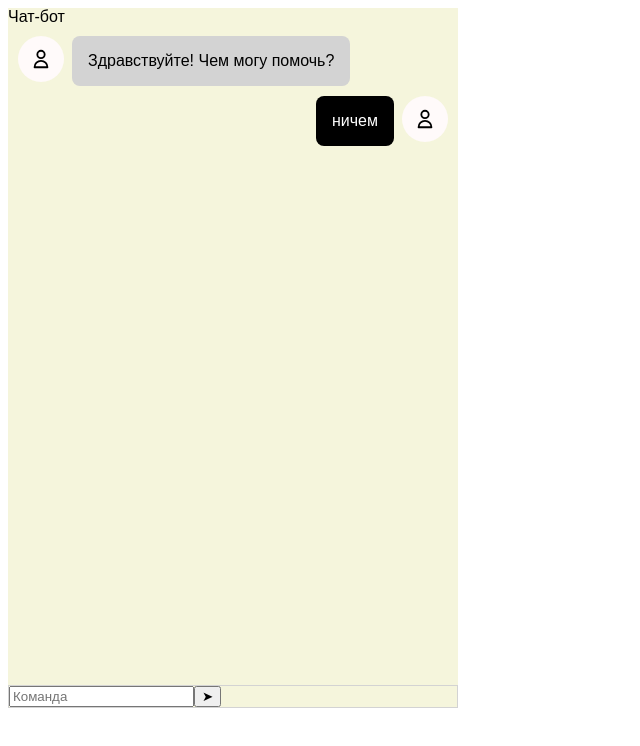
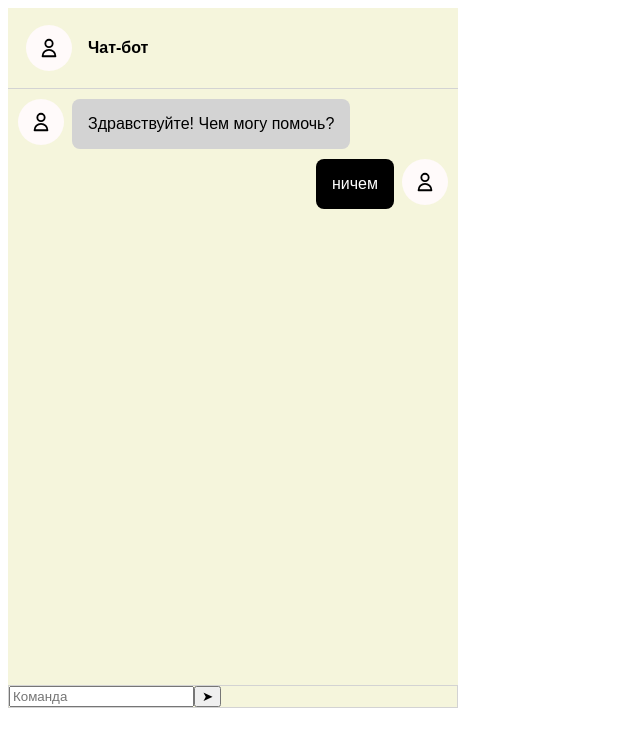
Before and after one commit to sergimax/rt-labs-test-chat-bot, an Angular app: page / in a window 1280 px wide. Shown: the top 746 px of the page, without its empty margins (0-640 px from the left). Built offline with nearby package versions, Linux system fonts and the light colour scheme.

Commit message:
feat(app): use header component

```diff
--- a/src/app/app.component.html
+++ b/src/app/app.component.html
@@ -7,7 +7,7 @@
 -->
 
 <main class="main">
-  <div class="header">Чат-бот</div>
+  <app-header title="Чат-бот"></app-header>
   <div class="message-area" data-test-id="message-area">
     <app-message [messageText]="messagesData.commands[0].response" [isMessageFromBot]="true"></app-message>
     <app-message messageText="ничем" [isMessageFromBot]="false"></app-message>
--- a/src/app/app.component.ts
+++ b/src/app/app.component.ts
@@ -2,6 +2,7 @@ import { Component } from '@angular/core';
 import { RouterOutlet } from '@angular/router';
 import {AvatarComponent} from "./avatar/avatar.component"
 import {MessageComponent} from "./message/message.component"
+import {HeaderComponent} from "./header/header.component"
 import * as data from '../messages.mock.json';
 
 interface ICommands {
@@ -16,7 +17,7 @@ interface ICommands {
 @Component({
   selector: 'app-root',
   standalone: true,
-  imports: [RouterOutlet, AvatarComponent, MessageComponent],
+  imports: [RouterOutlet, AvatarComponent, MessageComponent, HeaderComponent],
   templateUrl: './app.component.html',
   styleUrl: './app.component.scss',
 })
```
